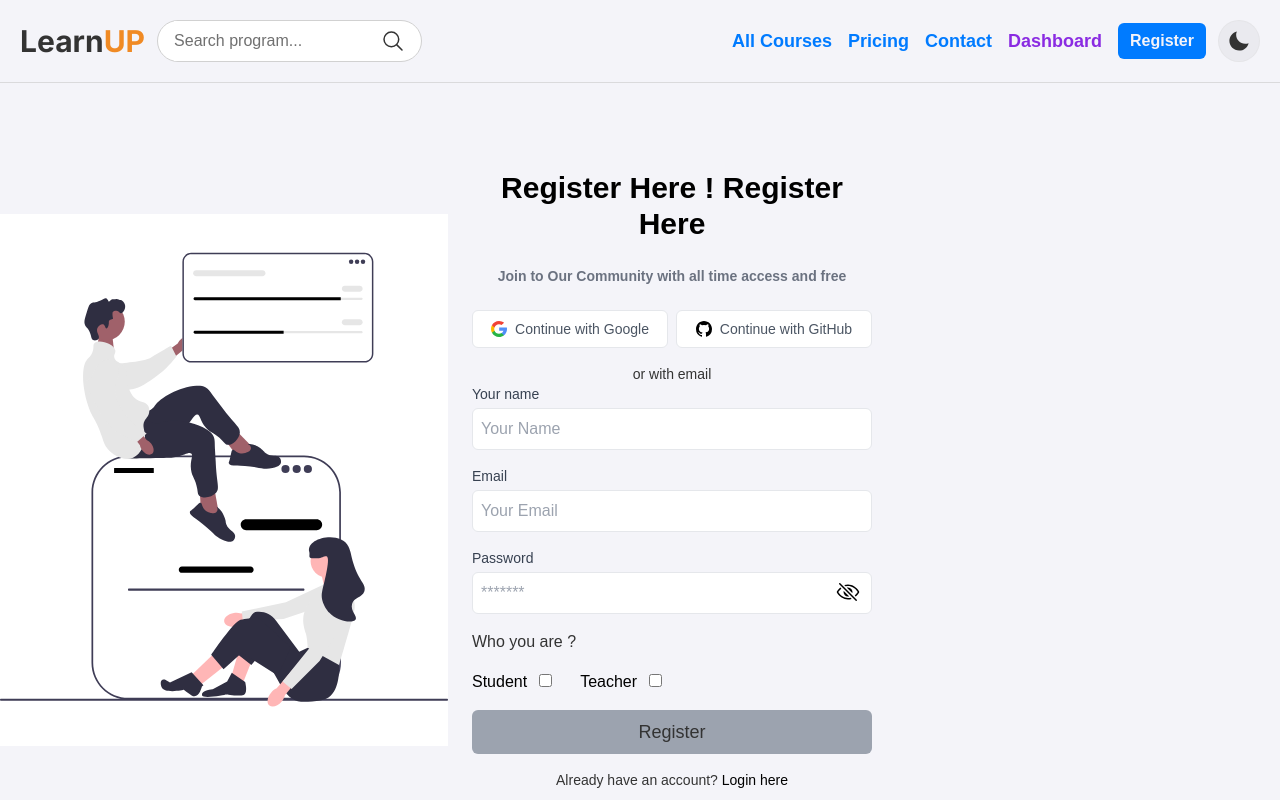
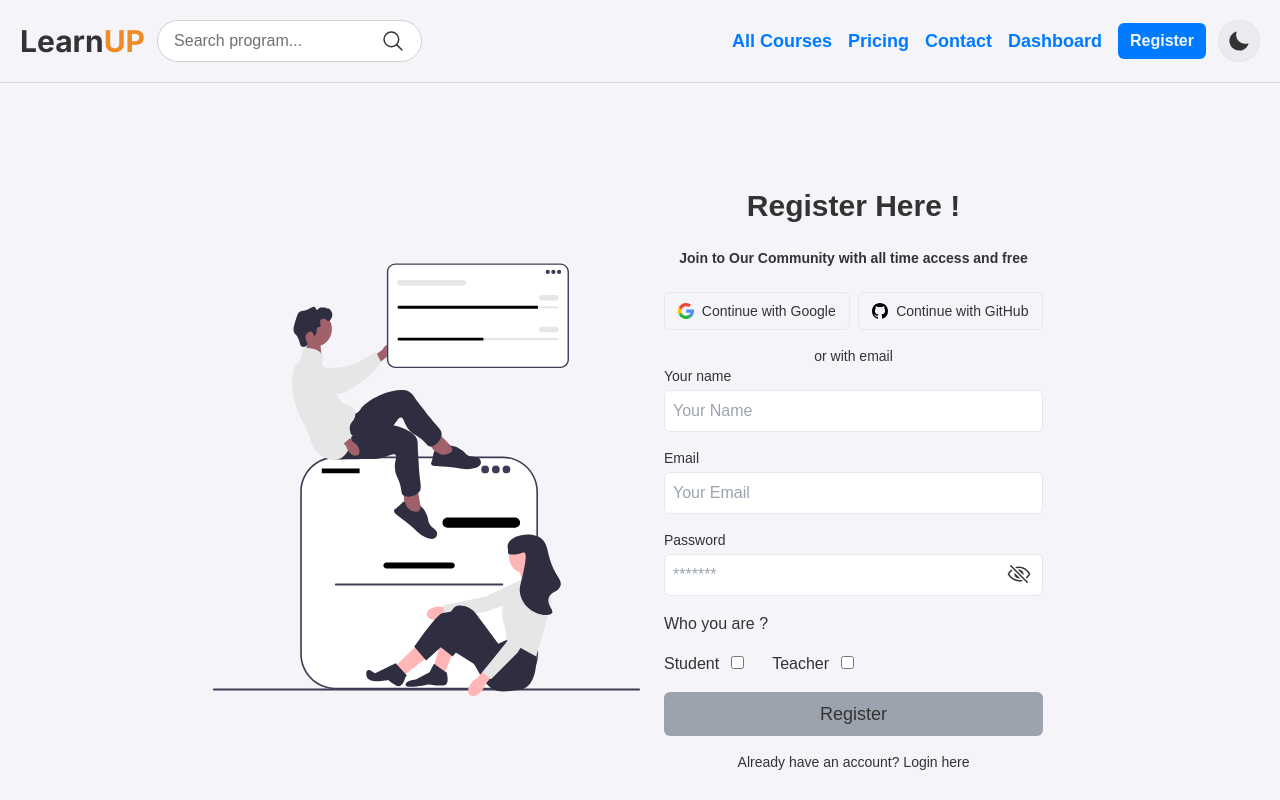
Before and after one commit to webdevaminul/web-innovators, a React (Vite) app in the folder frontend/: page /register in a window 1280 px wide. Shown: the top 800 px of the page. Built offline with nearby package versions, Linux system fonts and the light colour scheme; a web font is replaced by a local one.

Commit message:
sign up page theme changer okay

```diff
--- a/frontend/src/components/Navbar/Navbar.jsx
+++ b/frontend/src/components/Navbar/Navbar.jsx
@@ -20,6 +20,7 @@ const Navbar = () => {
           Pricing
         </NavLink>
       </li>
+
       {/* <li><NavLink to="/about">About</NavLink></li> */}
       <li onClick={() => setOpenMenu(false)}>
         <NavLink to="/contact" className="text-nowrap">
@@ -27,7 +28,7 @@ const Navbar = () => {
         </NavLink>
       </li>
       <li onClick={() => setOpenMenu(false)}>
-        <NavLink to="/register" className="text-nowrap">
+        <NavLink to="/" className="text-nowrap">
           Dashboard
         </NavLink>
       </li>
--- a/frontend/src/pages/SignUp/SignUp.jsx
+++ b/frontend/src/pages/SignUp/SignUp.jsx
@@ -63,10 +63,10 @@ const SignUp = () => {
   };
 
   return (
-    <div className="flex mt-20">
+    <div className="flex justify-center mt-20">
     <div className="flex justify-center items-center min-h-screen font-bai">
       {/* Left Pane */}
-      <div className="hidden lg:flex items-center justify-center flex-1 bg-white text-black">
+      <div className="hidden lg:flex items-center justify-center flex-1 bg-bg text-text">
         <div className="max-w-md text-center">
           <svg
             xmlns="http://www.w3.org/2000/svg"
@@ -301,11 +301,10 @@ const SignUp = () => {
       {/* Right Pane */}
       <div className="w-full bg-base-300 lg:w-1/2 flex items-center justify-center">
         <div className="max-w-md w-full p-6">
-          <h1 className="text-3xl font-semibold mb-6 text-black text-center">
+          <h1 className="text-3xl font-semibold mb-6 text-center">
             Register Here !
-            Register Here
           </h1>
-          <h1 className="text-sm font-semibold mb-6 text-gray-500 text-center">
+          <h1 className="text-sm font-semibold mb-6 text-center text-text">
             Join to Our Community with all time access and free{" "}
           </h1>
           <div className="mt-4 flex flex-col lg:flex-row items-center justify-between">
@@ -313,7 +312,7 @@ const SignUp = () => {
               <button
                 onClick={() => handleSignUp("Google")}
                 type="button"
-                className="w-full flex justify-center items-center gap-2 bg-white text-sm text-gray-600 p-2 rounded-md hover:bg-gray-50 border border-gray-200 focus:outline-none focus:ring-2 focus:ring-offset-2 focus:ring-gray-200 transition-colors duration-300"
+                className="w-full flex justify-center items-center gap-2 text-text text-sm p-2 rounded-md hover:bg-primaryHover border border-gray-200 focus:outline-none focus:ring-2 focus:ring-offset-2 focus:ring-gray-200 transition-colors duration-300"
               >
                 <svg
                   xmlns="http://www.w3.org/2000/svg"
@@ -345,7 +344,7 @@ const SignUp = () => {
               <button
                 onClick={() => handleSignUp("GitHub")}
                 type="button"
-                className="w-full flex justify-center items-center gap-2 bg-white text-sm text-gray-600 p-2 rounded-md hover:bg-gray-50 border border-gray-200 focus:outline-none focus:ring-2 focus:ring-offset-2 focus:ring-gray-200 transition-colors duration-300"
+                className="w-full flex justify-center items-center gap-2 text-text text-sm p-2 rounded-md hover:bg-primaryHover border border-gray-200 focus:outline-none focus:ring-2 focus:ring-offset-2 focus:ring-gray-200 transition-colors duration-300"
               >
                 <svg
                   xmlns="http://www.w3.org/2000/svg"
@@ -359,7 +358,7 @@ const SignUp = () => {
               </button>
             </div>
           </div>
-          <div className="mt-4 text-sm text-gray-600 text-center">
+          <div className="mt-4 text-sm text-text text-center">
             <p>or with email</p>
           </div>
           <form onSubmit={handleSubmit(onSubmit)} className="space-y-4">
@@ -367,7 +366,7 @@ const SignUp = () => {
             <div>
               <label
                 htmlFor="name"
-                className="block text-sm font-medium text-gray-700"
+                className="block text-sm font-medium text-text"
               >
                 Your name
               </label>
@@ -375,12 +374,12 @@ const SignUp = () => {
               <input
                 type="text"
                 placeholder="Your Name"
-                className="mt-1 p-2 w-full border rounded-md focus:border-gray-200 focus:outline-none focus:ring-2 focus:ring-offset-2 focus:ring-gray-300 transition-colors duration-300"
+                className="mt-1 p-2 w-full border rounded-md focus:border-gray-200 focus:outline-none transition-colors duration-300 text-text dark:text-textReversed bg-[rgba(var(--input-bg-color))] dark:bg-[rgba(var(--bg-color))]"
                 {...register("name", { required: true })}
                 aria-invalid={errors.name ? "true" : "false"}
               />
               {errors.name?.type === "required" && (
-                <p className="text-red-500">First name is required</p>
+                <p className="text-red-500">Name is required</p>
               )}
             </div>
 
@@ -388,7 +387,7 @@ const SignUp = () => {
             <div>
               <label
                 htmlFor="email"
-                className="block text-sm font-medium text-gray-700"
+               className="block text-sm font-medium text-text"
               >
                 Email
               </label>
@@ -396,7 +395,7 @@ const SignUp = () => {
               <input
                 type="email"
                 placeholder="Your Email"
-                className="mt-1 p-2 w-full border rounded-md focus:border-gray-200 focus:outline-none focus:ring-2 focus:ring-offset-2 focus:ring-gray-300 transition-colors duration-300"
+                className="mt-1 p-2 w-full border rounded-md focus:border-gray-200 focus:outline-none transition-colors duration-300 text-text dark:text-textReversed bg-[rgba(var(--input-bg-color))] dark:bg-[rgba(var(--bg-color))]"
                 {...register("email", {
                   required: "Email Address is required",
                 })}
@@ -411,7 +410,7 @@ const SignUp = () => {
             <div className="relative">
               <label
                 htmlFor="password"
-                className="block text-sm font-medium text-gray-700"
+                className="block text-sm font-medium text-text"
               >
                 Password
               </label>
@@ -419,7 +418,7 @@ const SignUp = () => {
               <input
                 type={showPass ? "text" : "password"}
                 placeholder="*******"
-                className="mt-1 p-2 w-full border rounded-md focus:border-gray-200 focus:outline-none focus:ring-2 focus:ring-offset-2 focus:ring-gray-300 transition-colors duration-300"
+                className="mt-1 p-2 w-full border rounded-md focus:border-gray-200 focus:outline-none transition-colors duration-300 text-text dark:text-textReversed bg-[rgba(var(--input-bg-color))] dark:bg-[rgba(var(--bg-color))]"
                 {...register("password", {
                   required: "Password is required",minLength: {
                     value: 6,
@@ -437,7 +436,7 @@ const SignUp = () => {
               )}
               <span
                 onClick={() => setShowPass(!showPass)}
-                className="cursor-pointer absolute right-3 top-8 "
+                className="cursor-pointer absolute right-3 top-8 text-text dark:text-textReversed"
               >
                 {showPass ? (
                   <IoEyeOutline className="text-2xl" />
@@ -454,7 +453,7 @@ const SignUp = () => {
               <div className="pr-2">
                 <label
                   className={`${
-                    isTeacherChecked ? "text-gray-400" : "text-black"
+                    isTeacherChecked ? "text-gray-400 " : "text-text"
                   }`}
                   htmlFor="student"
                 >
@@ -474,7 +473,7 @@ const SignUp = () => {
               <div disabled={isStudentChecked} className="px-2">
                 <label
                   className={`${
-                    isStudentChecked ? "text-gray-400" : "text-black"
+                    isStudentChecked ? "text-gray-400" : "text-text"
                   }`}
                   htmlFor="teacher"
                 >
@@ -513,7 +512,7 @@ const SignUp = () => {
           <div className="mt-4 text-sm text-gray-600 text-center">
             <p>
               Already have an account?{" "}
-              <Link to="/sign-in" className="text-black hover:underline">
+              <Link to="/sign-in" className="text-text hover:underline">
                 Login here
               </Link>
             </p>
```
Also changed, not shown: frontend/tailwind.config.js (line endings or trailing spaces).
